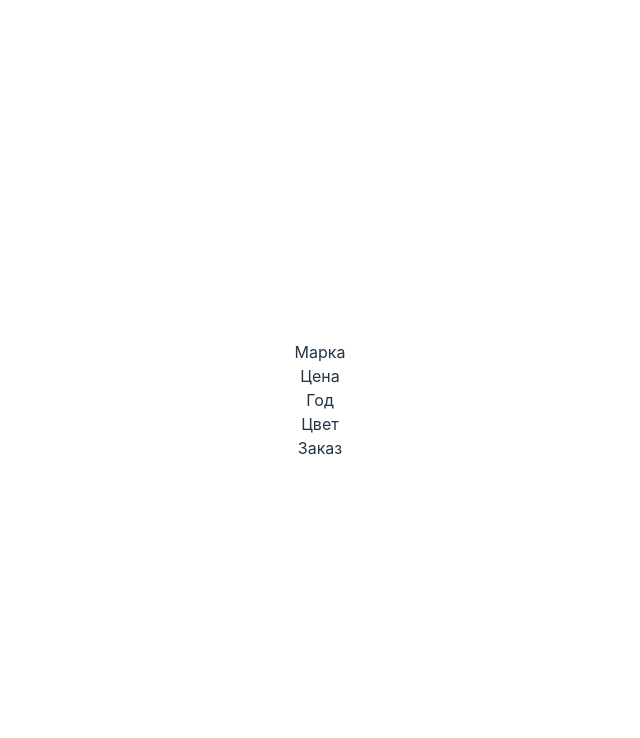
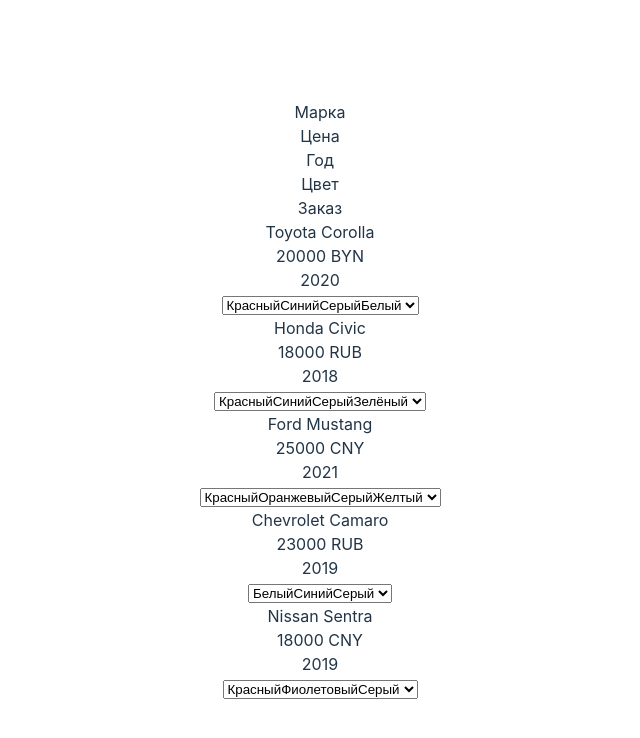
Before and after one commit to Ushakov341/1.2.2_Kirill_Ushakov, a React (Vite) app: page / in a window 1280 px wide. Shown: the top 738 px of the page, without its empty margins (320-960 px from the left). Built offline with nearby package versions, Linux system fonts and the light colour scheme.

Commit message:
color test

```diff
--- a/src/App.tsx
+++ b/src/App.tsx
@@ -14,7 +14,7 @@
       <div className="order">Заказ</div>
     </div>
       <div className="tableRow">
-
+      <TableItem />
       </div>
 
     </>
--- a/src/cars.const.ts
+++ b/src/cars.const.ts
@@ -6,6 +6,7 @@
   сurrency: 'BYN' | 'RUB' | 'CNY';
   color: Array<string>;
   isReserved: boolean;
+  key: number;
 };
 
 export const carsList: Array<Car> = [
@@ -17,6 +18,7 @@
     сurrency: 'BYN',
     color: ['Красный', 'Синий', 'Серый', 'Белый'],
     isReserved: false,
+    key: 1,
   },
   {
     brand: 'Honda',
--- a/src/components/TableItem.tsx
+++ b/src/components/TableItem.tsx
@@ -1,17 +1,18 @@
+import { carsList } from "../cars.const"
+
 function TableItem() {
     return (
         <>
-        <div className="brandCar">Toyota Corolla</div>
-        <div className="priceCar">2000 BYN</div>
-        <div className="yearCar">2010</div>
+        {carsList.map((car)=>(
+            <>
+        <div className="brandCar">{car.brand} {car.model}</div>
+        <div className="priceCar">{car.price} {car.сurrency}</div>
+        <div className="yearCar">{car.year}</div>
         <select className="colorCar">
-            <option className='colorRed'>Красный</option>
-            <option className='colorBlue'>Синий</option>
-            <option className='colorOrange'>Оранжевый</option>
-            <option className='colorWhite'>Белый</option>
-            <option className='colorGray'>Серый</option>
+            <option className='colorRed'>{car.color}</option>
         </select>
-        <button className = 'button'>Забронировать</button>
+            </>
+        ))}
         </>
     )
 }
```
